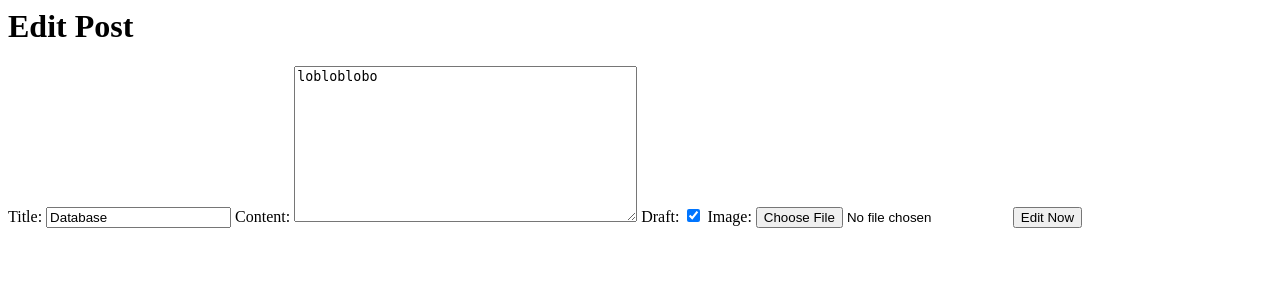
After one commit to MohamedSalahdj/Django-simple-blog-, a Django app: page /blogpost/1/edit in a window 1280 px wide. The commit adds this page. Shown: the top 300 px of the page. Run offline with Django 4.2, Linux system fonts and the light colour scheme; data comes from the database, SQL or seed files in the repository; both versions use the stored data as it was after the commit; parts of the project's set-up code (start-up, migrations or seed data) failed here and were passed over.

Commit message:
added edit_post function

```diff
--- /dev/null
+++ b/blog/templates/edit_post.html
@@ -0,0 +1,6 @@
+<h1>Edit Post</h1>
+<form method="post" enctype="multipart/form-data">
+    {{form}}
+    {% csrf_token %}
+    <input type="submit" value="Edit Now">
+</form>
--- a/blog/templates/post_details.html
+++ b/blog/templates/post_details.html
@@ -1,7 +1,9 @@
 <h1> Post details </h1>
 <diV>
     <h2 style="color: blue;">{{post}}</h2>
-    <img src="{{post.image.url}}" alt="{{post}}" width="100px" height="100px">
+    {% if post.image %}
+        <img src="{{post.image.url}}" alt="{{post}}" width="100px" height="100px">
+    {% endif %}
     <p>{{post.content}}</p>
     <p><i>{{post.author}}</i></p>
 </diV>
--- a/blog/views.py
+++ b/blog/views.py
@@ -25,3 +25,17 @@ def new_post(request):
 
     context = {'form':form}
     return render(request,'new_post.html',context)
+
+def adit_Post(request, id):
+    post = Post.objects.get(id = id)
+    if request.method == 'POST':
+        form = PostForm(request.POST, request.FILES, instance=post)
+        if form.is_valid():
+            form = form.save(commit=False)
+            form.author = request.user
+            form.save()
+    else:
+        form = PostForm(instance = post)
+
+    context = {'form':form}
+    return render(request, 'edit_post.html',context)
--- a/project/urls.py
+++ b/project/urls.py
@@ -18,13 +18,14 @@ from django.conf import settings
 from django.conf.urls.static import static
 from django.contrib import admin
 from django.urls import path
-from blog.views import post_list,post_details,new_post
+from blog.views import post_list,post_details,new_post,adit_Post
 
 urlpatterns = [
     path('admin/', admin.site.urls),
     path('blogpost/',post_list),
     path('blogpost/<int:id>',post_details),
     path('blogpost/newpost',new_post),
+    path('blogpost/<int:id>/edit',adit_Post),
 ]
 
 urlpatterns+=static(settings.STATIC_URL, document_root=settings.STATIC_ROOT)
```
Also changed, not shown: db.sqlite3, media/post/python_V6tMkXI.png (added), media/post/python_zv42mgs.png (added).
